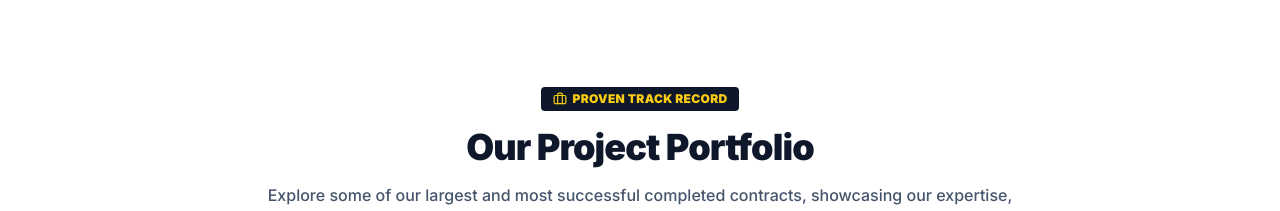
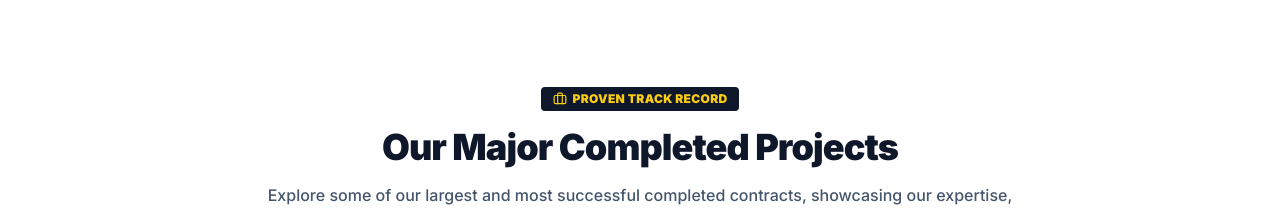
Before and after one commit to cristeodeleon06-cmyk/ngc-industrial, a React (Vite) app: page / in a window 1280 px wide. Shown: the part 4200-4411 px from the top of the page. Built offline with nearby package versions, Linux system fonts and the light colour scheme.

Commit message:
Updating Portfolio - Major Complete Porjects

```diff
--- a/src/components/Portfolio.tsx
+++ b/src/components/Portfolio.tsx
@@ -513,7 +513,7 @@ export const Portfolio: React.FC<PortfolioProps> = ({ onNavigate }) => {
             <Briefcase className="w-3.5 h-3.5" /> Proven Track Record
           </div>
           <h2 className="text-3xl sm:text-4xl font-black text-slate-900 tracking-tight">
-            Our Project Portfolio
+            Our Major Completed Projects
           </h2>
           <p className="text-slate-600 font-medium">
             Explore some of our largest and most successful completed contracts, showcasing our expertise, quality workmanship, and commitment to delivering exceptional results on every project.
```
